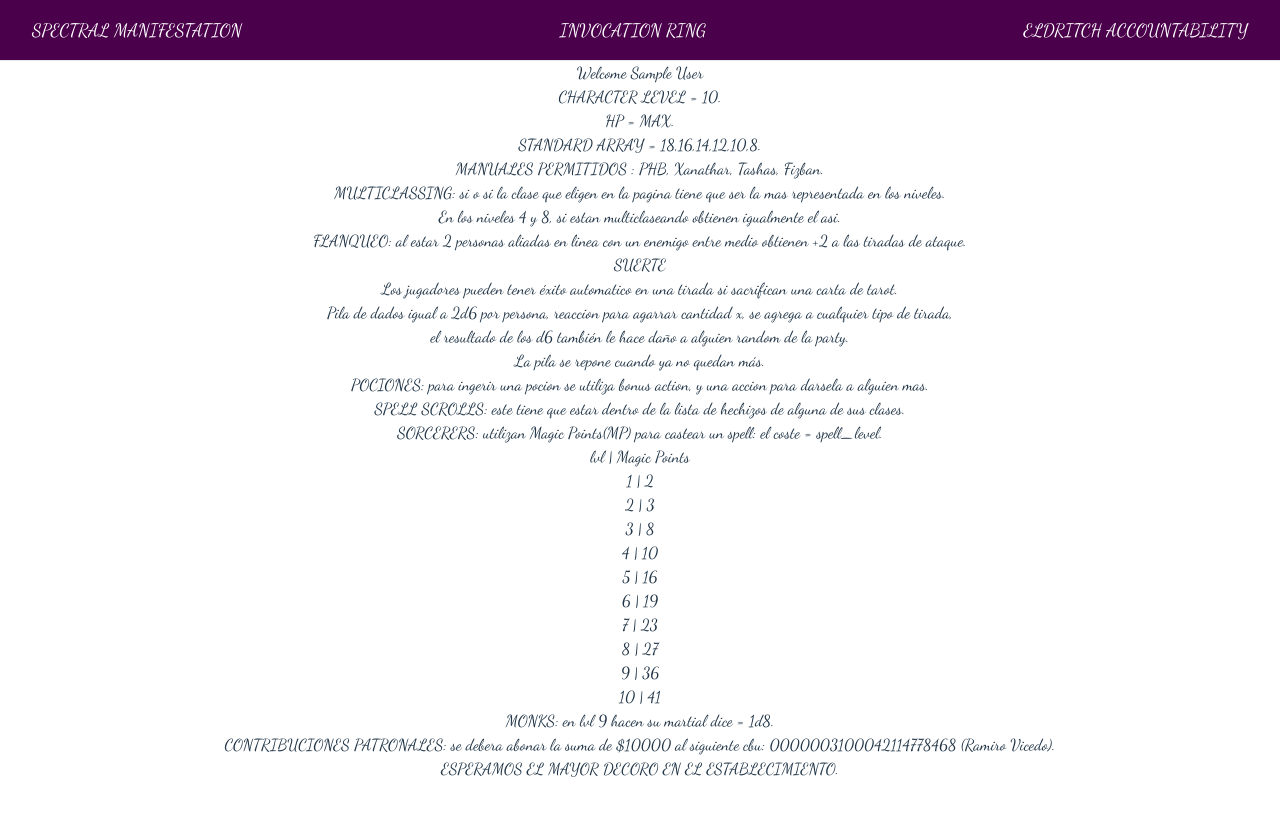
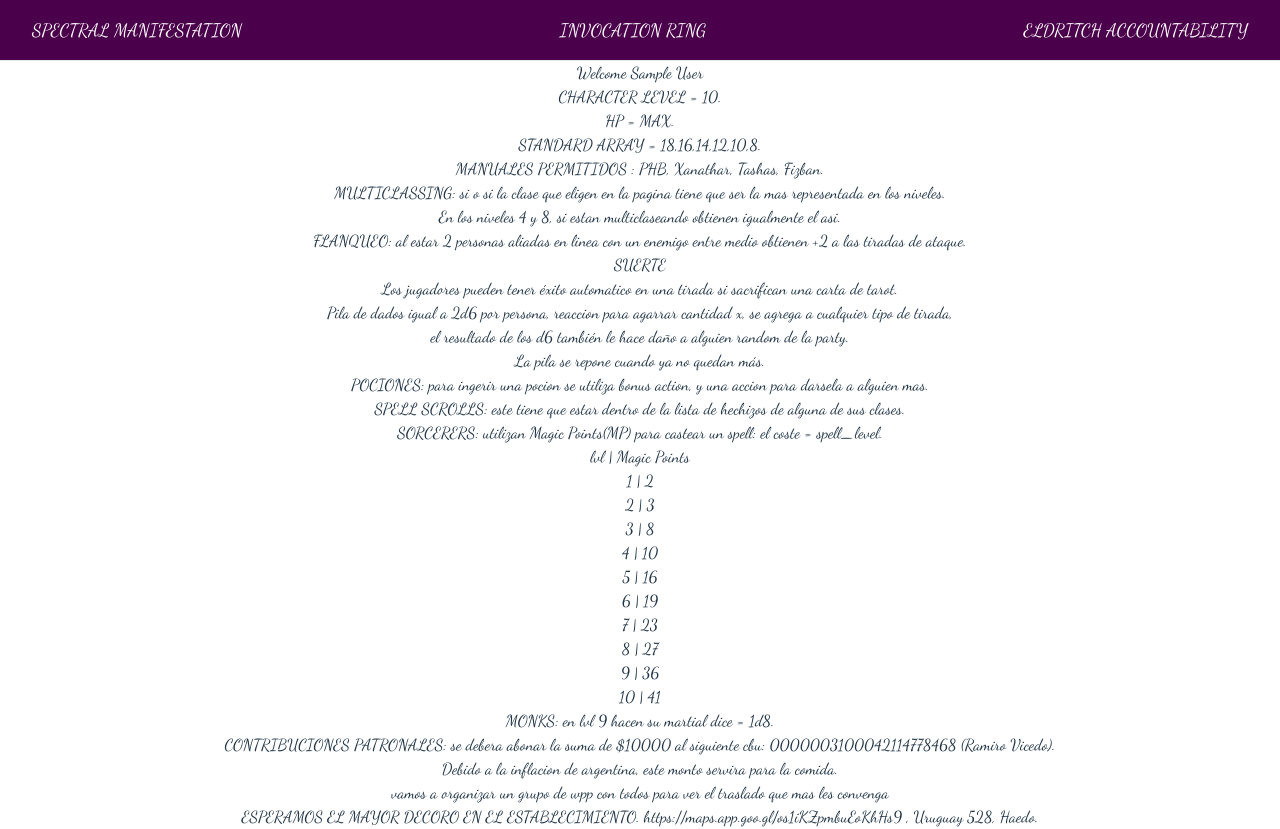
Before and after one commit to galkhusel/strahdvaganza, a React (Vite) app in the folder frontend/: page / in a window 1280 px wide. Before the commit the page ends 800 px from the top, so only its background shows below. Built offline with nearby package versions, Linux system fonts and the light colour scheme; sample sign-in values are in the browser's storage.

Commit message:
cambios rules

```diff
--- a/frontend/src/pages/home/Home.tsx
+++ b/frontend/src/pages/home/Home.tsx
@@ -44,8 +44,9 @@ export const Home = () => {
       <div>MONKS: en lvl 9 hacen su martial dice = 1d8.</div>
       <div> </div>
       <div>CONTRIBUCIONES PATRONALES: se debera abonar la suma de $10000 al siguiente cbu: 0000003100042114778468 (Ramiro Vicedo).</div>
-      <div> </div>
-      <div>ESPERAMOS EL MAYOR DECORO EN EL ESTABLECIMIENTO.</div>
+      <div>Debido a la inflacion de argentina,  este monto servira para la comida.  </div>
+      <div>vamos a organizar un grupo de wpp con todos para ver el traslado que mas les convenga</div>
+      <div>ESPERAMOS EL MAYOR DECORO EN EL ESTABLECIMIENTO. https://maps.app.goo.gl/os1iKZpmbuEoKhHs9 , Uruguay 528, Haedo.</div>
     </>
   )
 }
```
